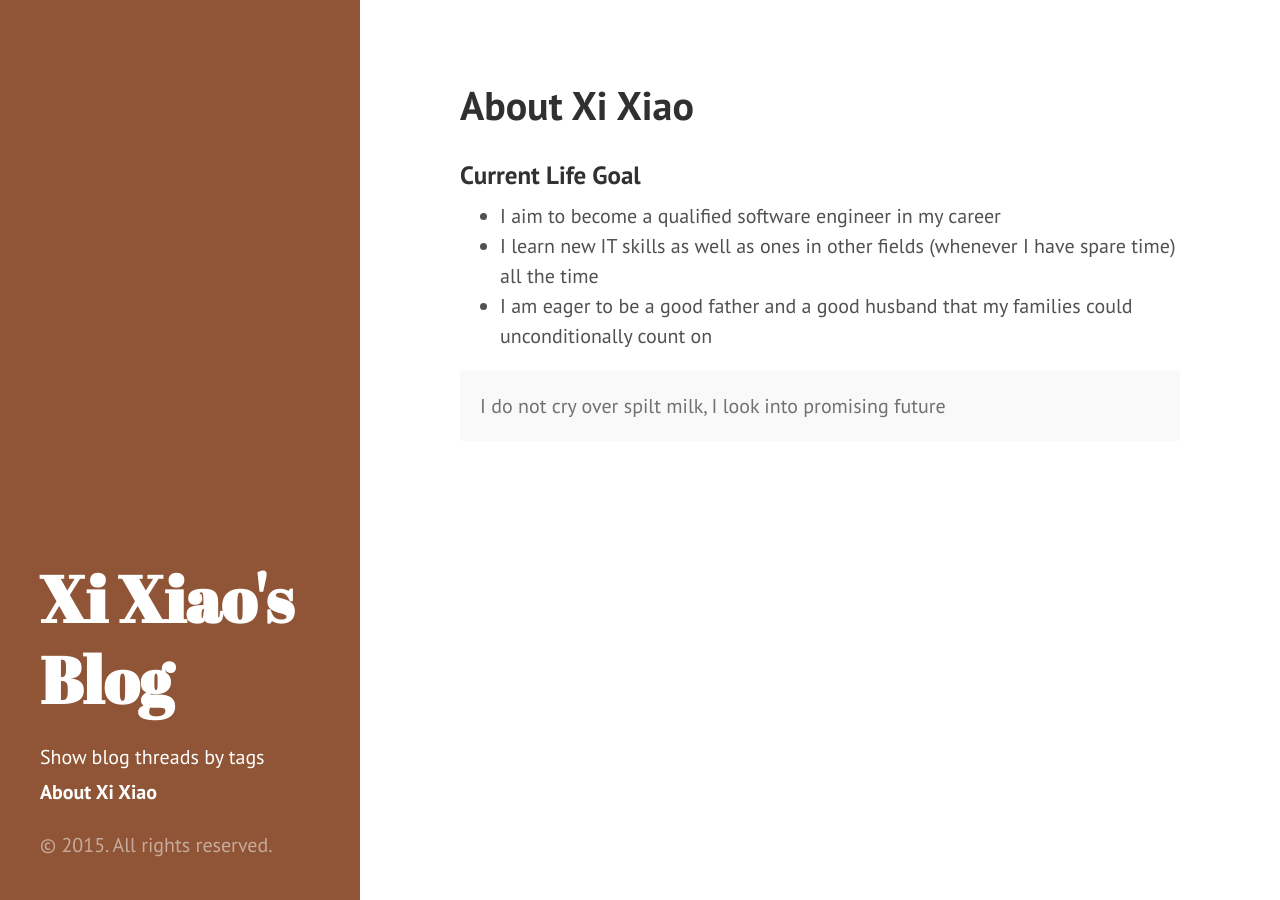
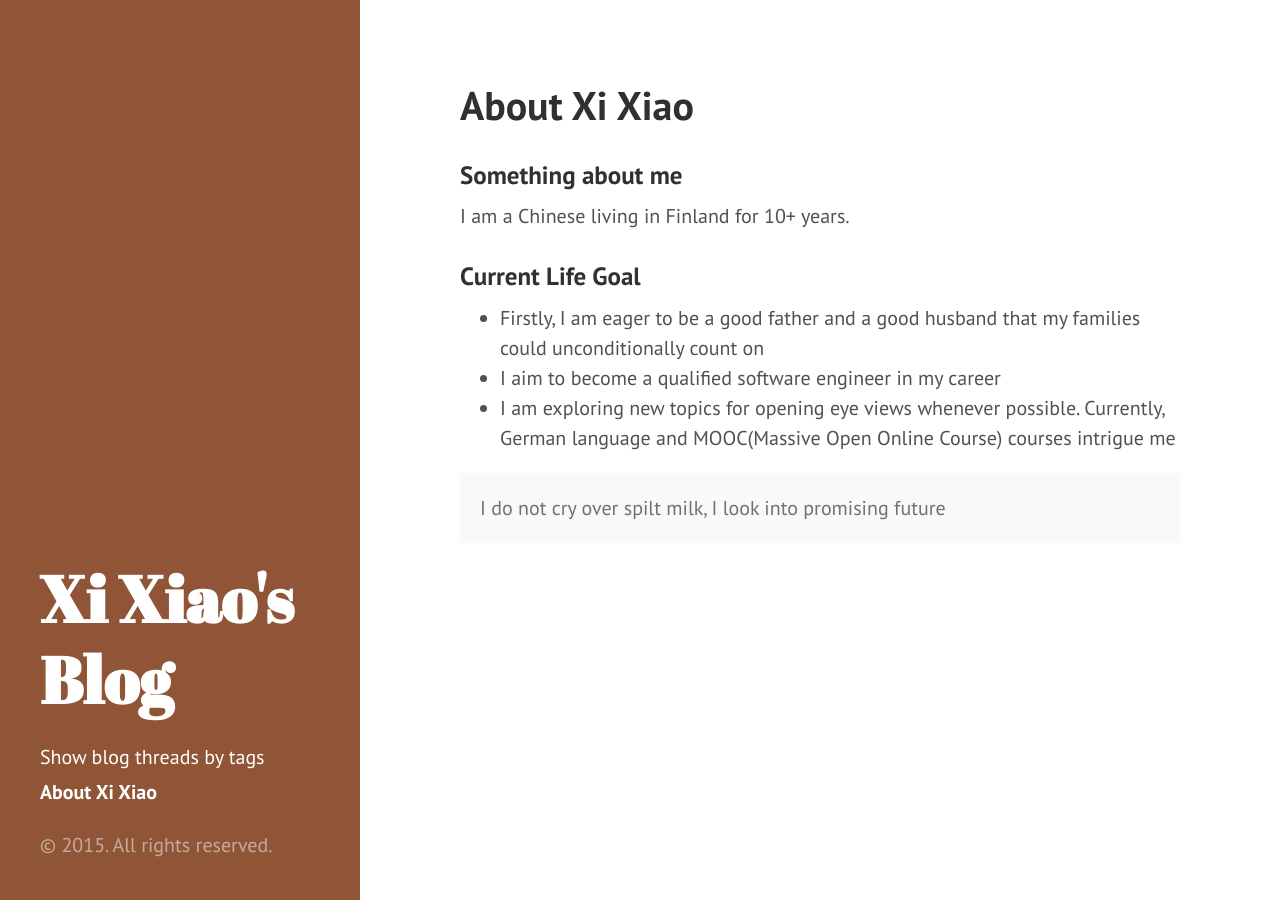
Before and after one commit to Xixiao007/blog.xixiao.info, a Jekyll site: the page built from z-about-xi-xiao.md, in a window 1280 px wide. Built offline with Jekyll 4.4.1, drawn with Linux system fonts in a browser that asks for light colours; nearby versions of some CDN libraries.

Commit message:
"commit"

```diff
--- a/z-about-xi-xiao.md
+++ b/z-about-xi-xiao.md
@@ -4,11 +4,13 @@ title: About Xi Xiao
 ---
 
 
+###Something about me
+I am a Chinese living in Finland for 10+ years.
 
 ###Current Life Goal
+- Firstly, I am eager to be a good father and a good husband that my families could unconditionally count on
 - I aim to become a qualified software engineer in my career
-- I learn new IT skills as well as ones in other fields (whenever I have spare time) all the time
-- I am eager to be a good father and a good husband that my families could unconditionally count on
+- I am exploring new topics for opening eye views whenever possible. Currently, German language and MOOC(Massive Open Online Course) courses intrigue me
 
 
 <p class="message">
```
